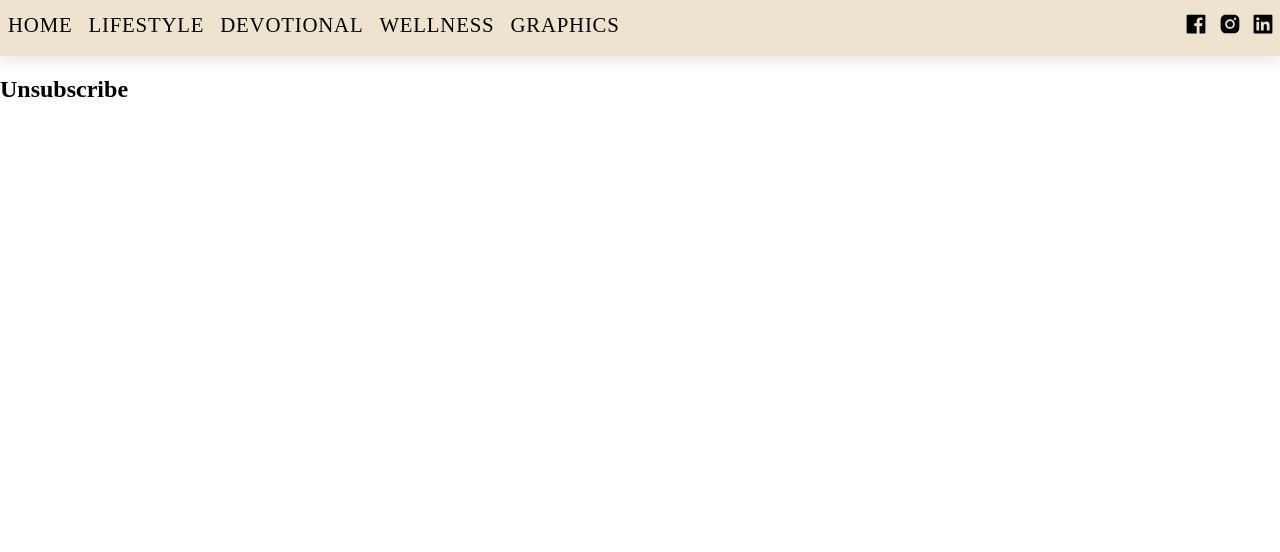
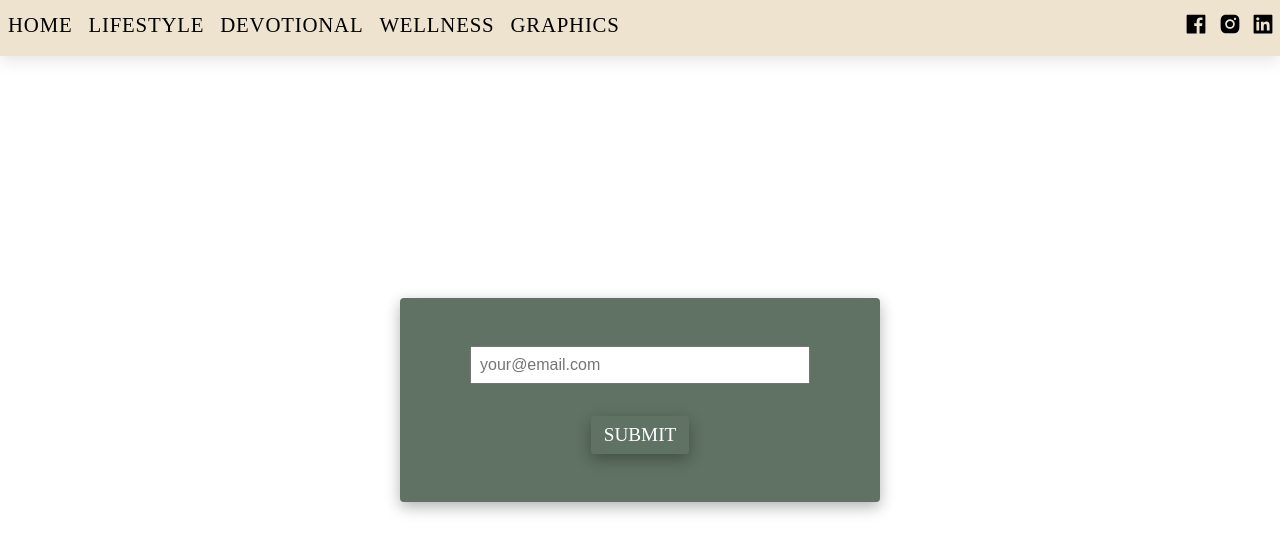
Before and after one commit to Jmichael96/Update_With_Cait_2021, a React (Create React App) app in the folder client/: page /unsub in a window 1280 px wide. Shown: the top 552 px of the page. Built offline with nearby package versions, Linux system fonts and the light colour scheme; no server answers; the HTML template or start-up script is replaced by a standard one.

Commit message:
added form to unsubscribe from

```diff
--- a/client/src/pages/UnSubscribePage/UnSubscribePage.jsx
+++ b/client/src/pages/UnSubscribePage/UnSubscribePage.jsx
@@ -1,28 +1,75 @@
-import React, { useState } from 'react';
+import React, { useState, useCallback } from 'react';
 import PropTypes from 'prop-types';
 import { connect } from 'react-redux';
 import { unSubscribe } from '../../store/actions/subscribe';
+import { setModal } from '../../store/actions/modal';
 
 // styles
 import './unSubscribePage.css';
 
 // components
 import SmSpinner from '../../components/Layout/SmSpinner/SmSpinner';
+import Button from '../../components/Button/Button';
+import Wrapper from '../../components/Layout/Wrapper/Wrapper';
 
 // utils
 import Colors from '../../utils/constants/Colors';
 import isEmpty from '../../utils/isEmpty';
 
-const UnSubscribePage = ({ sub: { loading } }) => {
+const UnSubscribePage = ({ sub: { loading }, unSubscribe, setModal }) => {
     const [email, setEmail] = useState('');
+
+    // on submit
+    const onSubmitHandler = useCallback(async (e) => {
+        e.preventDefault();
+        // email regex
+        const emailRegex = /^(([^<>()[\]\\.,;:\s@"]+(\.[^<>()[\]\\.,;:\s@"]+)*)|(".+"))@((\[[0-9]{1,3}\.[0-9]{1,3}\.[0-9]{1,3}\.[0-9]{1,3}\])|(([a-zA-Z\-0-9]+\.)+[a-zA-Z]{2,}))$/;
+        if (isEmpty(email)) {
+            setModal('error', 'email error', 'Please make sure to submit an email.', 'okay', () => { });
+            return;
+        }
+        if (!emailRegex.test(email)) {
+            setModal('error', 'email error', 'Please enter a valid email', 'okay', () => { });
+            return;
+        }
+        console.log(email);
+        await unSubscribe(email);
+        resetInput();
+    }, [unSubscribe, email]);
+
+    // empty input email
+    const resetInput = () => {
+        setEmail('');
+    };
+
     return (
-        <article>
-            <h1>Unsubscribe</h1>
+        <article id="unsubscribeStyles_root">
+            <section id="unsubscribeStyles_formWrap" style={{ backgroundColor: Colors.secondaryBgColor }}>
+                <form id="unsubscribeStyles_form">
+                    <Wrapper>
+                        <input
+                            type="text"
+                            placeholder="your@email.com"
+                            name="email"
+                            value={email}
+                            onChange={(e) => setEmail(e.target.value)}
+                            id="unsubscribeStyles_input"
+                        />
+                    </Wrapper>
+                    <Wrapper>
+                        <Button onClick={(e) => onSubmitHandler(e)} >
+                            {!loading ? 'SUBMIT' : <SmSpinner />}
+                        </Button>
+                    </Wrapper>
+                </form>
+            </section>
         </article>
     )
 };
 
 UnSubscribePage.propTypes = {
+    unSubscribe: PropTypes.func.isRequired,
+    setModal: PropTypes.func.isRequired,
     sub: PropTypes.object.isRequired,
 };
 
@@ -30,4 +77,4 @@ const mapStateToProps = (state) => ({
     sub: state.subscribe
 });
 
-export default connect(mapStateToProps)(UnSubscribePage);
+export default connect(mapStateToProps, { unSubscribe, setModal })(UnSubscribePage);
--- a/client/src/pages/UnSubscribePage/unSubscribePage.css
+++ b/client/src/pages/UnSubscribePage/unSubscribePage.css
@@ -0,0 +1,41 @@
+/* root element of component */
+
+#unsubscribeStyles_root {
+    height: 100%;
+}
+
+/* form Wrapper */
+
+#unsubscribeStyles_formWrap {
+    position: absolute;
+    top: 50%;
+    left: 50%;
+    -moz-transform: translateX(-50%) translateY(-50%);
+    -webkit-transform: translateX(-50%) translateY(-50%);
+    transform: translateX(-50%) translateY(-50%);
+    width: 95%;
+    max-width: 30rem;
+    height: auto;
+    border-radius: 4px;
+    box-shadow: 0 5px 15px rgba(0, 0, 0, 0.3);
+}
+
+/* form element */
+
+#unsubscribeStyles_form {
+    padding: 2rem;
+}
+
+/* form email input */
+
+#unsubscribeStyles_input {
+    font-size: 1rem;
+    padding: .5rem;
+    width: 100%;
+    max-width: 20rem;
+    margin: 1rem 0;
+}
+
+#unsubscribeStyles_input:focus {
+    outline: none;
+}
```
Also changed, not shown: client/src/components/Auth/Register/Register.jsx (deleted), 1 other file (tests, documents, lock files or other folders).
